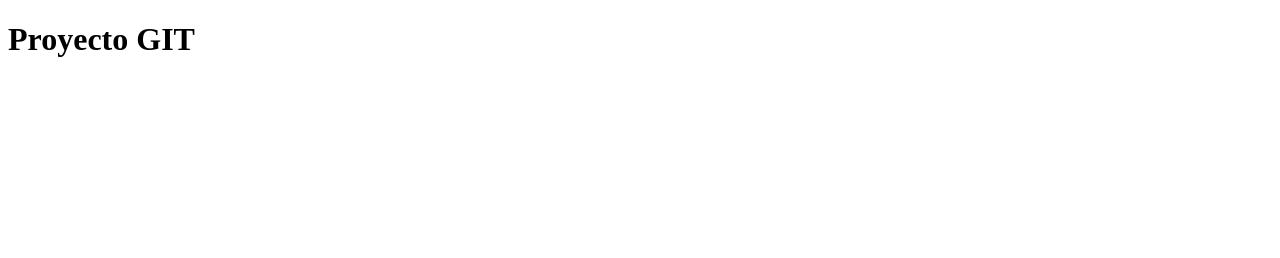
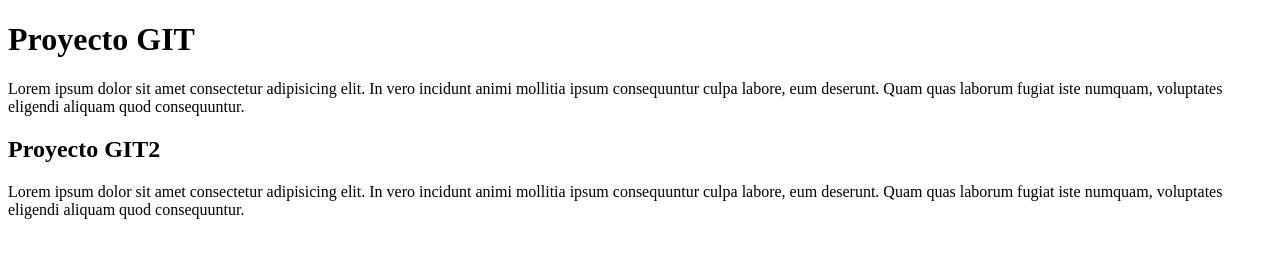
Before and after one commit to jmluque125/git-course, a plain HTML site: page index.html in a window 1280 px wide. Drawn offline with Linux system fonts and the light colour scheme.

Commit message:
mi nueva modificacion del proyecto

```diff
--- a/index.html
+++ b/index.html
@@ -4,10 +4,14 @@
     <meta charset="UTF-8">
     <meta name="viewport" content="width=device-width, initial-scale=1.0">
     <title>Proyecto</title>
+    <link rel="stylesheet" type="text/css" href="style.css">
 </head>
 <body>
     <h1>Proyecto GIT</h1>
+    <p>Lorem ipsum dolor sit amet consectetur adipisicing elit. In vero incidunt animi mollitia ipsum consequuntur culpa labore, eum deserunt. Quam quas laborum fugiat iste numquam, voluptates eligendi aliquam quod consequuntur.</p>
 
+    <h2>Proyecto GIT2</h2>
+    <p>Lorem ipsum dolor sit amet consectetur adipisicing elit. In vero incidunt animi mollitia ipsum consequuntur culpa labore, eum deserunt. Quam quas laborum fugiat iste numquam, voluptates eligendi aliquam quod consequuntur.</p>
 
 </body>
 </html>
```
